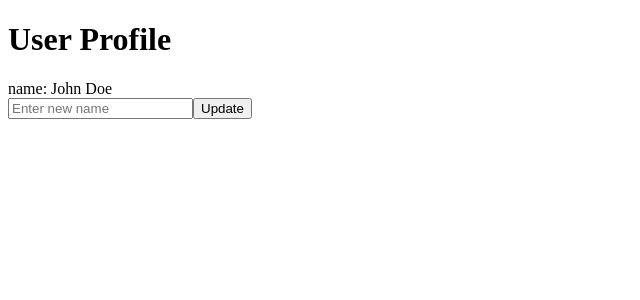
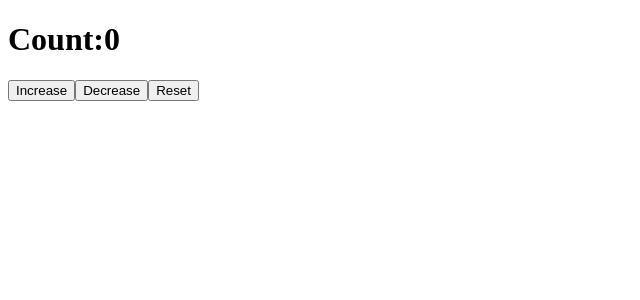
Before and after one commit to muxlisa-maxmudova/react.js.start, a React (Vite) app: page / in a window 1280 px wide. Shown: the top 300 px of the page, without its empty margins (0-640 px from the left). Built offline with nearby package versions, Linux system fonts and the light colour scheme.

Commit message:
useReducerBasicsFinish

```diff
--- a/src/App.jsx
+++ b/src/App.jsx
@@ -1,14 +1,27 @@
-import UserProfile from "./Hooks/Prop_drilling/UserProfile.jsx";
-import {UserProvider} from "./Hooks/Prop_drilling/UserContext.jsx";
-import UserUpdate from "./Hooks/Prop_drilling/UserUpdate.jsx";
+import {useReducer} from "react";
+// state{...} Reducer function => initialState = {...} => [//state, dispatch] in useReducer hook
+// reducer is a function has an action parameter - object action = {type:...}
+const initialState = {count: 0}
+const reducer = (state, action) => {
+    switch (action.type){
+        case 'INCREMENT':
+            return {count: state.count + 1};
+        case 'DECREMENT':
+            return {count: state.count - 1};
+        case 'RESET':
+            return {count: state.count = 0};
+        default:
+            throw new Error('Unknown action type');
+    }
+}
 const App = () => {
-
+    const [state, dispatch] = useReducer(reducer, initialState)
     return (
         <main>
-           <UserProvider>
-               <UserProfile/>
-               <UserUpdate/>
-           </UserProvider>
+            <h1>Count:{state.count}</h1>
+            <button onClick={()=> dispatch({type: 'INCREMENT'})}>Increase</button>
+            <button onClick={()=> dispatch({type: 'DECREMENT'})}>Decrease</button>
+            <button onClick={()=>dispatch({type: 'RESET'})}>Reset</button>
         </main>
     )
 }
--- /dev/null
+++ b/src/Hooks/UseReducer/UseReducer.jsx
@@ -0,0 +1,4 @@
+// useReducer is an alternative hook to UseState. It is often used to manage:
+// 1) Complex State Cases
+// 2) Used to manage states that depend on each other
+// Condition: Use only when state logic is structured and predictable
```
Also changed, not shown: src/UnderstandingSwitchCase.js (added, +14 -0 lines).
